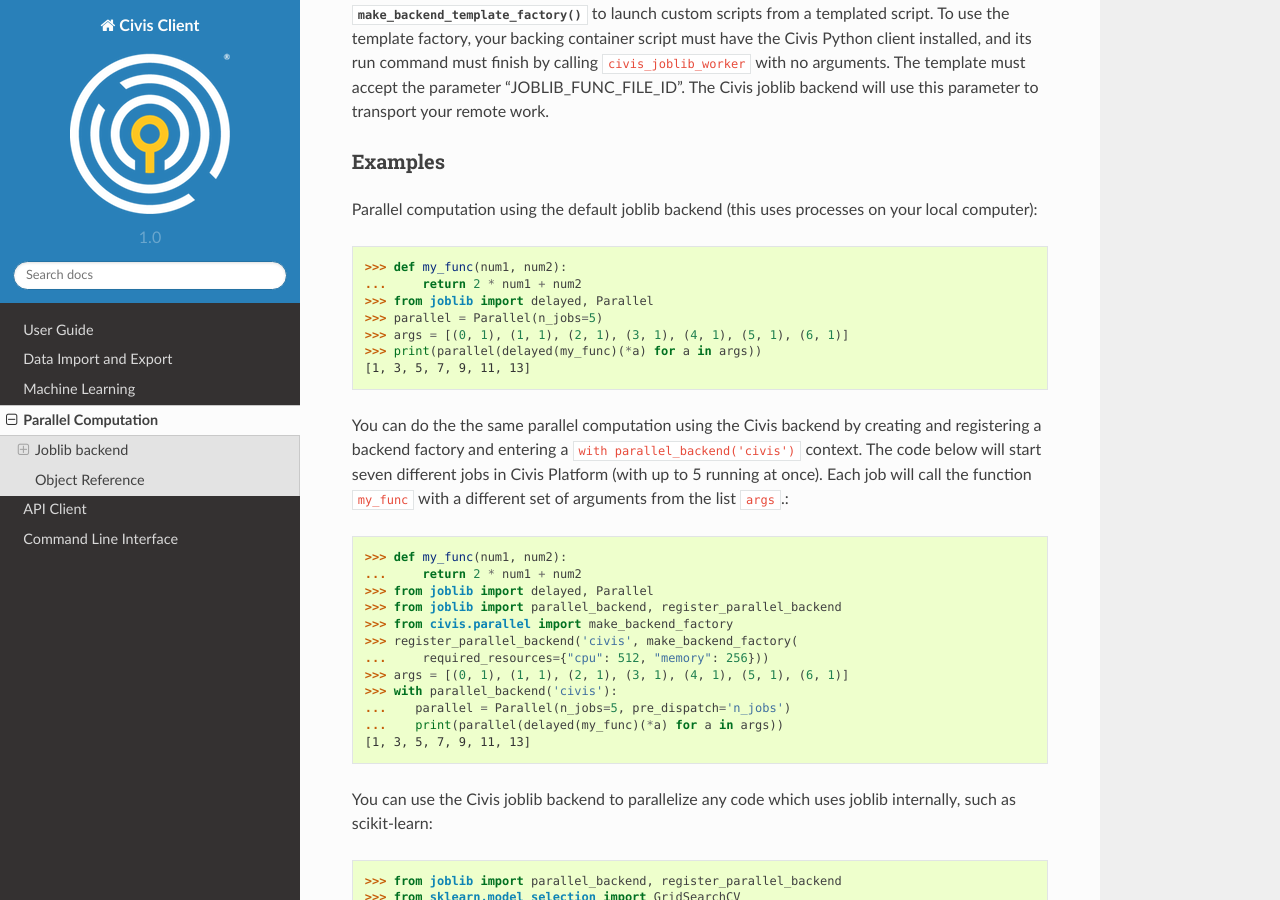
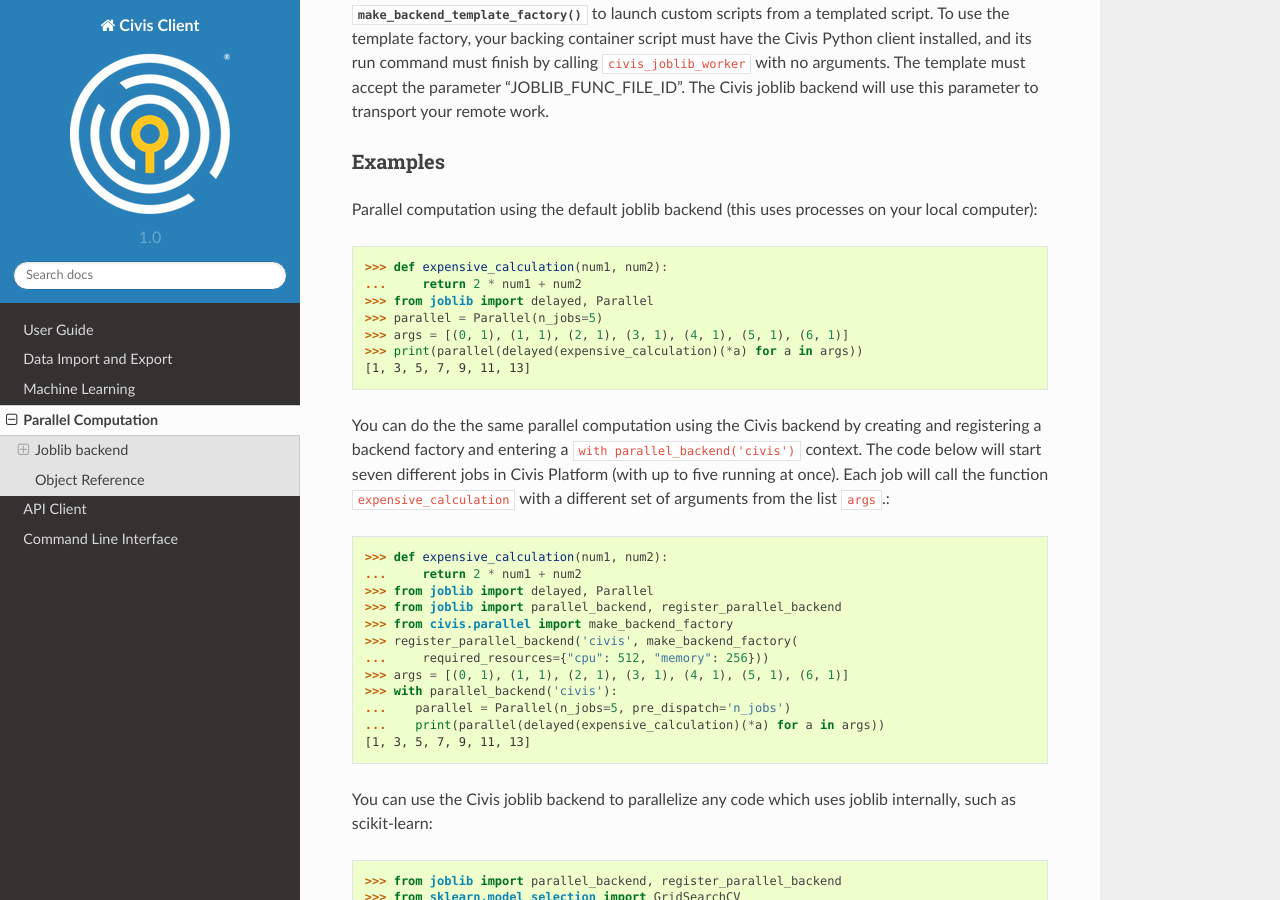
Before and after one commit to civisanalytics/civis-python, a Sphinx documentation site: the page built from docs/source/parallel.rst, in a window 1280 px wide and 900 px high, scrolled down 2500 px. Built offline with Sphinx 7.4.7 and the Read the Docs theme 2.0.0, drawn with Linux system fonts in a browser that asks for light colours.

Commit message:
DOC my_func -> expensive_calculation

```diff
--- a/docs/source/parallel.rst
+++ b/docs/source/parallel.rst
@@ -135,22 +135,22 @@
 Parallel computation using the default joblib backend
 (this uses processes on your local computer)::
 
-    >>> def my_func(num1, num2):
+    >>> def expensive_calculation(num1, num2):
     ...     return 2 * num1 + num2
     >>> from joblib import delayed, Parallel
     >>> parallel = Parallel(n_jobs=5)
     >>> args = [(0, 1), (1, 1), (2, 1), (3, 1), (4, 1), (5, 1), (6, 1)]
-    >>> print(parallel(delayed(my_func)(*a) for a in args))
+    >>> print(parallel(delayed(expensive_calculation)(*a) for a in args))
     [1, 3, 5, 7, 9, 11, 13]
 
 You can do the the same parallel computation using the Civis backend
 by creating and registering a backend factory and entering a
 ``with parallel_backend('civis')`` context. The code below will start
-seven different jobs in Civis Platform (with up to 5 running at once).
-Each job will call the function ``my_func`` with a different set of
-arguments from the list ``args``.::
+seven different jobs in Civis Platform (with up to five running at once).
+Each job will call the function ``expensive_calculation`` with a
+different set of arguments from the list ``args``.::
 
-    >>> def my_func(num1, num2):
+    >>> def expensive_calculation(num1, num2):
     ...     return 2 * num1 + num2
     >>> from joblib import delayed, Parallel
     >>> from joblib import parallel_backend, register_parallel_backend
@@ -160,7 +160,7 @@
     >>> args = [(0, 1), (1, 1), (2, 1), (3, 1), (4, 1), (5, 1), (6, 1)]
     >>> with parallel_backend('civis'):
     ...    parallel = Parallel(n_jobs=5, pre_dispatch='n_jobs')
-    ...    print(parallel(delayed(my_func)(*a) for a in args))
+    ...    print(parallel(delayed(expensive_calculation)(*a) for a in args))
     [1, 3, 5, 7, 9, 11, 13]
 
 You can use the Civis joblib backend to parallelize any code which
```
